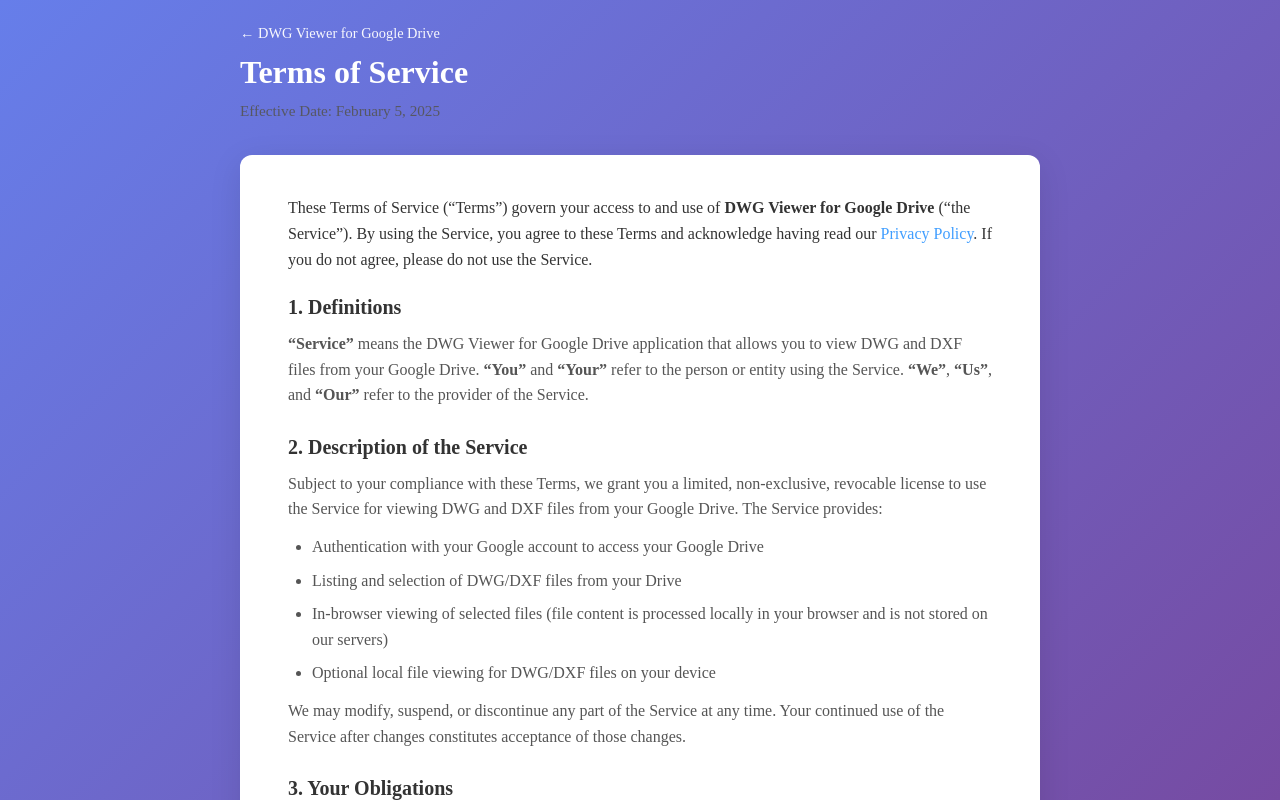
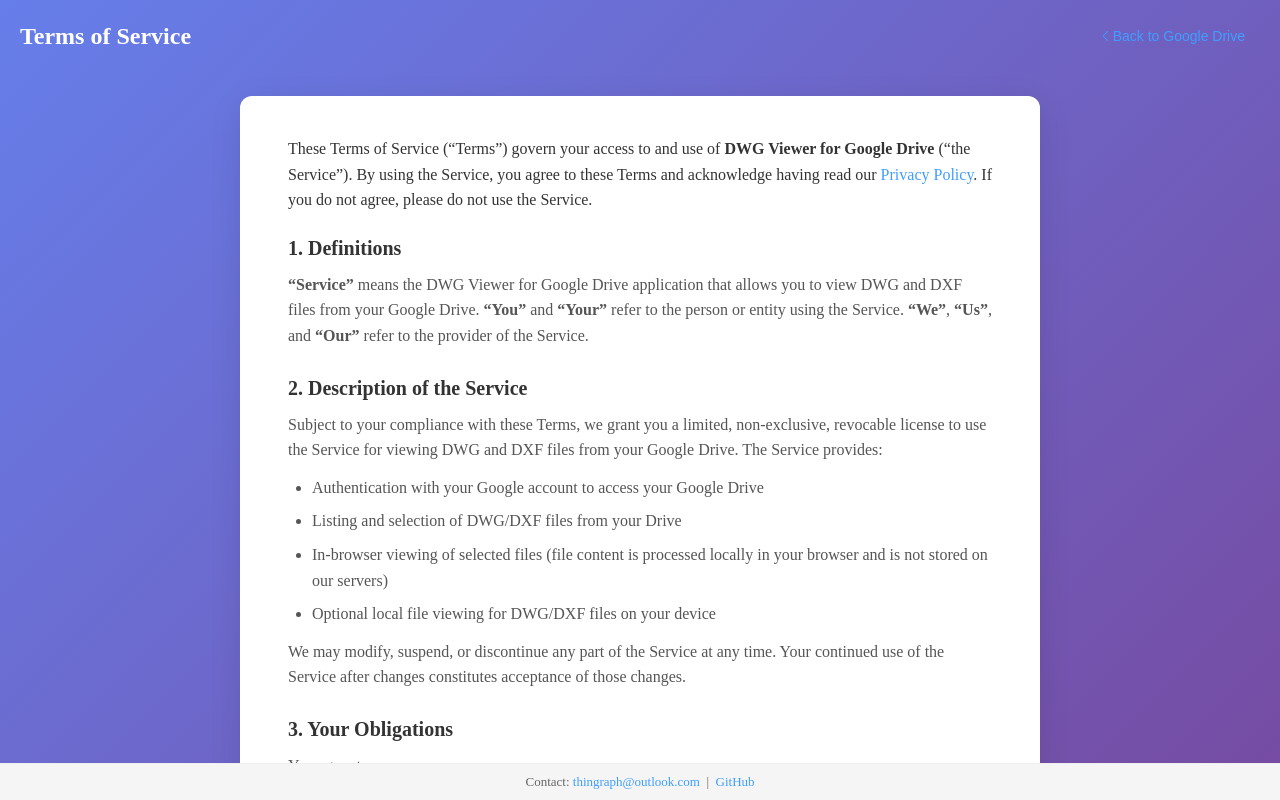
Before and after one commit to thingraph/dwg-viewer-for-google-drive, a Vue app: page /terms in a window 1280 px wide. Built offline with nearby package versions, Linux system fonts and the light colour scheme; no server answers.

Commit message:
Add page footer

```diff
--- a/src/App.vue
+++ b/src/App.vue
@@ -1,6 +1,14 @@
 <template>
   <div id="app-root">
-    <router-view />
+    <main class="app-main">
+      <router-view />
+    </main>
+    <footer class="app-footer">
+      Contact:
+      <a href="mailto:thingraph@outlook.com">thingraph@outlook.com</a>
+      &nbsp;|&nbsp;
+      <a href="https://github.com/thingraph/dwg-viewer-example" target="_blank" rel="noopener noreferrer">GitHub</a>
+    </footer>
   </div>
 </template>
 
@@ -15,17 +23,44 @@
   flex-direction: column;
   overflow: hidden;
 }
+
+.app-main {
+  flex: 1;
+  min-height: 0;
+  display: flex;
+  flex-direction: column;
+  overflow: hidden;
+}
+
+.app-footer {
+  flex-shrink: 0;
+  padding: 10px 20px;
+  text-align: center;
+  font-size: 13px;
+  color: #666;
+  background: #f5f5f5;
+  border-top: 1px solid #eee;
+}
+
+.app-footer a {
+  color: #409eff;
+  text-decoration: none;
+}
+
+.app-footer a:hover {
+  text-decoration: underline;
+}
 </style>
 
 <style>
-#app-root > .home-view,
-#app-root > .local-file-view {
+.app-main > .home-view,
+.app-main > .local-file-view {
   flex: 1;
   overflow: hidden;
 }
 
-#app-root > .privacy-page,
-#app-root > .terms-page {
+.app-main > .privacy-page,
+.app-main > .terms-page {
   flex: 1;
   overflow: auto;
 }
--- a/src/views/Privacy.vue
+++ b/src/views/Privacy.vue
@@ -1,9 +1,15 @@
 <template>
   <div class="privacy-page">
-    <div class="privacy-header">
-      <router-link to="/" class="privacy-back">← DWG Viewer for Google Drive</router-link>
+    <div class="app-header">
       <h1>Privacy Policy</h1>
-      <p class="privacy-meta">Effective Date: February 5, 2025</p>
+      <div class="header-actions">
+        <router-link to="/" class="header-link">
+          <el-button type="primary" text>
+            <el-icon><ArrowLeft /></el-icon>
+            Back to Google Drive
+          </el-button>
+        </router-link>
+      </div>
     </div>
 
     <div class="privacy-content">
@@ -119,50 +125,50 @@
 </template>
 
 <script setup lang="ts">
+import { ArrowLeft } from '@element-plus/icons-vue'
 </script>
 
 <style scoped>
 .privacy-page {
   min-height: 100vh;
+  display: flex;
+  flex-direction: column;
   background: linear-gradient(135deg, #667eea 0%, #764ba2 100%);
-  padding: 24px;
+  overflow: auto;
 }
 
-.privacy-header {
-  max-width: 800px;
-  margin: 0 auto 32px;
+.app-header {
+  display: flex;
+  justify-content: space-between;
+  align-items: center;
+  padding: 20px;
   color: white;
+  flex-shrink: 0;
+  position: relative;
+  z-index: 10;
 }
 
-.privacy-header h1 {
-  margin: 0 0 8px 0;
-  font-size: 2rem;
+.app-header h1 {
+  margin: 0;
+  font-size: 1.5rem;
   font-weight: 700;
 }
 
-.privacy-back {
-  display: inline-block;
-  margin-bottom: 12px;
-  color: white;
-  text-decoration: none;
-  font-size: 0.9rem;
-  opacity: 0.95;
+.app-header .header-actions {
+  margin-left: 20px;
+  display: flex;
+  align-items: center;
+  gap: 12px;
 }
 
-.privacy-back:hover {
-  opacity: 1;
-  text-decoration: underline;
-}
-
-.privacy-meta {
-  margin: 0;
-  opacity: 0.9;
-  font-size: 0.95rem;
+.header-link {
+  text-decoration: none;
 }
 
 .privacy-content {
   max-width: 800px;
-  margin: 0 auto;
+  margin: 24px auto 32px;
+  flex: 1;
   background: white;
   border-radius: 12px;
   box-shadow: 0 8px 32px rgba(0, 0, 0, 0.1);
@@ -218,11 +224,13 @@
 
 @media (max-width: 768px) {
   .privacy-content {
+    margin-left: 12px;
+    margin-right: 12px;
     padding: 24px 20px;
   }
 
-  .privacy-header h1 {
-    font-size: 1.5rem;
+  .app-header h1 {
+    font-size: 1.25rem;
   }
 }
 </style>
--- a/src/views/Terms.vue
+++ b/src/views/Terms.vue
@@ -1,9 +1,15 @@
 <template>
   <div class="terms-page">
-    <div class="terms-header">
-      <router-link to="/" class="terms-back">← DWG Viewer for Google Drive</router-link>
+    <div class="app-header">
       <h1>Terms of Service</h1>
-      <p class="terms-meta">Effective Date: February 5, 2025</p>
+      <div class="header-actions">
+        <router-link to="/" class="header-link">
+          <el-button type="primary" text>
+            <el-icon><ArrowLeft /></el-icon>
+            Back to Google Drive
+          </el-button>
+        </router-link>
+      </div>
     </div>
 
     <div class="terms-content">
@@ -130,50 +136,50 @@
 </template>
 
 <script setup lang="ts">
+import { ArrowLeft } from '@element-plus/icons-vue'
 </script>
 
 <style scoped>
 .terms-page {
   min-height: 100vh;
+  display: flex;
+  flex-direction: column;
   background: linear-gradient(135deg, #667eea 0%, #764ba2 100%);
-  padding: 24px;
+  overflow: auto;
 }
 
-.terms-header {
-  max-width: 800px;
-  margin: 0 auto 32px;
+.app-header {
+  display: flex;
+  justify-content: space-between;
+  align-items: center;
+  padding: 20px;
   color: white;
+  flex-shrink: 0;
+  position: relative;
+  z-index: 10;
 }
 
-.terms-header h1 {
-  margin: 0 0 8px 0;
-  font-size: 2rem;
+.app-header h1 {
+  margin: 0;
+  font-size: 1.5rem;
   font-weight: 700;
 }
 
-.terms-back {
-  display: inline-block;
-  margin-bottom: 12px;
-  color: white;
-  text-decoration: none;
-  font-size: 0.9rem;
-  opacity: 0.95;
+.app-header .header-actions {
+  margin-left: 20px;
+  display: flex;
+  align-items: center;
+  gap: 12px;
 }
 
-.terms-back:hover {
-  opacity: 1;
-  text-decoration: underline;
-}
-
-.terms-meta {
-  margin: 0;
-  opacity: 0.9;
-  font-size: 0.95rem;
+.header-link {
+  text-decoration: none;
 }
 
 .terms-content {
   max-width: 800px;
-  margin: 0 auto;
+  margin: 24px auto 32px;
+  flex: 1;
   background: white;
   border-radius: 12px;
   box-shadow: 0 8px 32px rgba(0, 0, 0, 0.1);
@@ -229,11 +235,13 @@
 
 @media (max-width: 768px) {
   .terms-content {
+    margin-left: 12px;
+    margin-right: 12px;
     padding: 24px 20px;
   }
 
-  .terms-header h1 {
-    font-size: 1.5rem;
+  .app-header h1 {
+    font-size: 1.25rem;
   }
 }
 </style>
```
